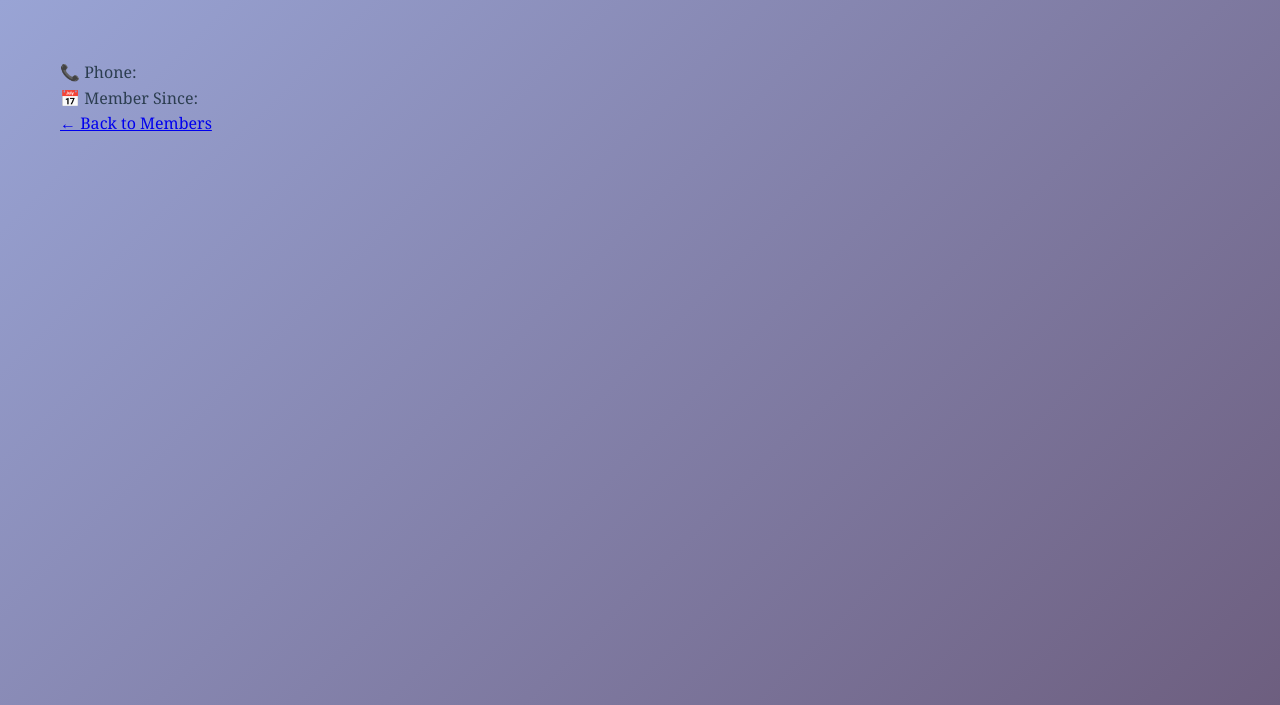
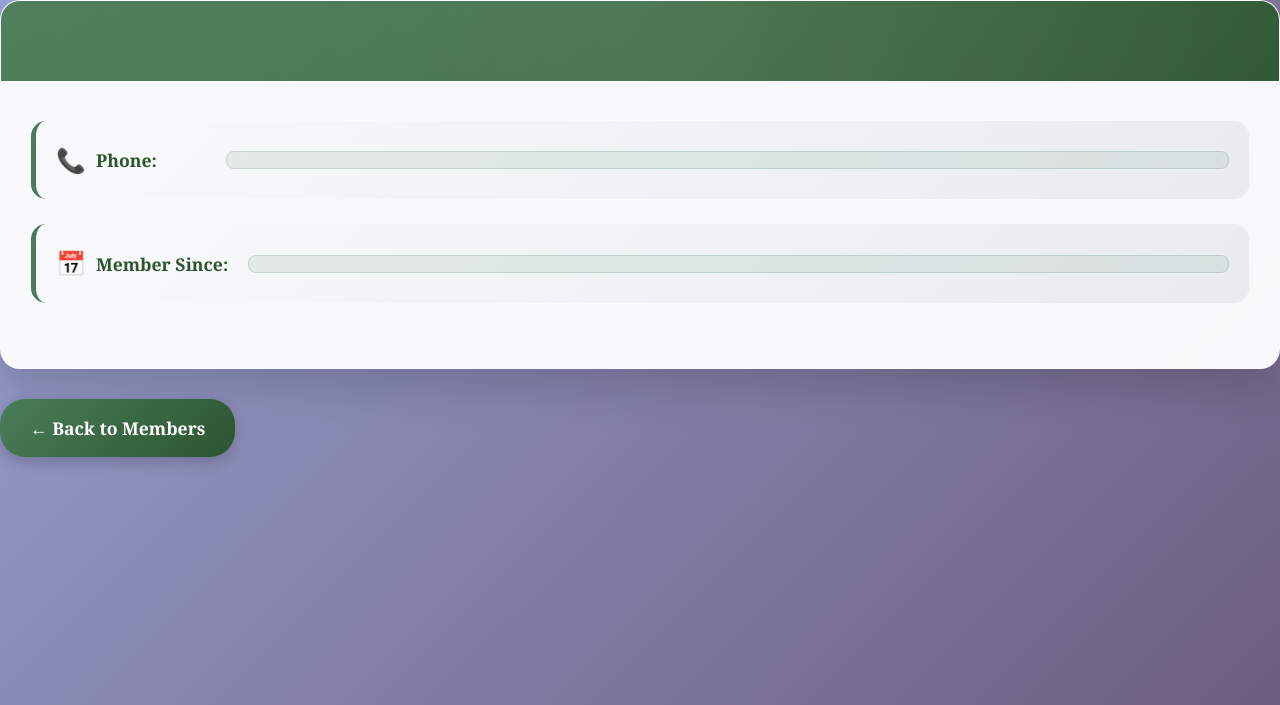
Before and after one commit to Thetatans/Framework_Django, a Python web app: template my_tennis_club/members/templates/details.html in a window 1280 px wide. Shown: the top 705 px of the page. Run offline with Jinja, Linux system fonts and the light colour scheme; the template is opened without the code that fills it, so the values that code supplies are empty.

Commit message:
cuarto commit(diseño de details terminado y primer versionamiento de my_tennis_club)

```diff
--- a/my_tennis_club/members/templates/details.html
+++ b/my_tennis_club/members/templates/details.html
@@ -7,7 +7,7 @@
 
 {% block content %}
 
-   <div class="container">
+   <div class="container-details">
         <div class="member-card">
             <div class="member-header">
                 <h1 class="member-name">{{ mymember.firstname }} {{ mymember.lastname }}</h1>
--- a/my_tennis_club/members/templates/master.html
+++ b/my_tennis_club/members/templates/master.html
@@ -155,6 +155,152 @@
 
 
 /diseño de details.html*/
+.container-details {
+            max-width: 600px;
+            margin: 0 auto;
+            padding: 40px 20px;
+            animation: fadeIn 0.8s ease-out;
+        }
+ .member-card {
+            background: rgba(255, 255, 255, 0.95);
+            border-radius: 20px;
+            padding: 0;
+            box-shadow: 0 20px 40px rgba(0, 0, 0, 0.15);
+            backdrop-filter: blur(10px);
+            border: 1px solid rgba(255, 255, 255, 0.2);
+            overflow: hidden;
+            transition: transform 0.3s ease;
+            animation: slideUp 0.8s ease-out 0.2s both;
+        }
+
+        .member-card:hover {
+            transform: translateY(-5px);
+            box-shadow: 0 25px 50px rgba(0, 0, 0, 0.2);
+        }
+
+        .member-header {
+            background: linear-gradient(135deg, #4a7c59 0%, #2c5530 100%);
+            padding: 40px 30px;
+            text-align: center;
+            position: relative;
+            overflow: hidden;
+        }
+
+        .member-header::before {
+            content: '';
+            position: absolute;
+            top: -50%;
+            left: -50%;
+            width: 200%;
+            height: 200%;
+            background: radial-gradient(circle, rgba(255, 255, 255, 0.1) 0%, transparent 70%);
+            animation: rotate 20s linear infinite;
+        }
+
+        .member-name {
+            color: white;
+            font-size: 2.2rem;
+            font-weight: 700;
+            margin: 0;
+            position: relative;
+            z-index: 2;
+            text-shadow: 2px 2px 4px rgba(0, 0, 0, 0.3);
+            animation: fadeInDown 0.8s ease-out 0.4s both;
+        }
+
+        .member-info {
+            padding: 40px 30px;
+        }
+
+        .info-item {
+            display: flex;
+            align-items: center;
+            margin-bottom: 25px;
+            padding: 20px;
+            background: linear-gradient(135deg, #f8f9fa 0%, #e9ecef 100%);
+            border-radius: 15px;
+            border-left: 5px solid #4a7c59;
+            transition: all 0.3s ease;
+            animation: fadeInLeft 0.6s ease-out calc(0.6s + var(--delay, 0s)) both;
+        }
+
+        .info-item:nth-child(1) { --delay: 0.1s; }
+        .info-item:nth-child(2) { --delay: 0.2s; }
+
+        .info-item:hover {
+            transform: translateX(10px);
+            box-shadow: 0 8px 20px rgba(74, 124, 89, 0.2);
+            border-left-width: 8px;
+        }
+
+        .info-label {
+            display: flex;
+            align-items: center;
+            font-weight: 600;
+            color: #2c5530;
+            font-size: 1.1rem;
+            min-width: 150px;
+            margin-right: 20px;
+        }
+
+        .icon {
+            font-size: 1.5rem;
+            margin-right: 10px;
+            animation: bounce 2s infinite;
+        }
+
+        .info-value {
+            flex: 1;
+            font-size: 1.1rem;
+            color: #495057;
+            font-weight: 500;
+            padding: 8px 15px;
+            background: rgba(74, 124, 89, 0.1);
+            border-radius: 8px;
+            border: 1px solid rgba(74, 124, 89, 0.2);
+        }
+
+        .back-button {
+            display: inline-block;
+            margin-top: 30px;
+            padding: 15px 30px;
+            background: linear-gradient(135deg, #4a7c59 0%, #2c5530 100%);
+            color: white;
+            text-decoration: none;
+            border-radius: 25px;
+            font-weight: 600;
+            font-size: 1.1rem;
+            transition: all 0.3s ease;
+            box-shadow: 0 5px 15px rgba(0, 0, 0, 0.2);
+            animation: fadeInUp 0.6s ease-out 0.8s both;
+            position: relative;
+            overflow: hidden;
+        }
+
+        .back-button::before {
+            content: '';
+            position: absolute;
+            top: 50%;
+            left: -100%;
+            width: 100%;
+            height: 100%;
+            background: linear-gradient(90deg, transparent, rgba(255, 255, 255, 0.2), transparent);
+            transition: left 0.6s ease;
+        }
+
+        .back-button:hover::before {
+            left: 100%;
+        }
+
+        .back-button:hover {
+            transform: translateY(-3px);
+            box-shadow: 0 8px 25px rgba(0, 0, 0, 0.3);
+            background: linear-gradient(135deg, #5d8f66 0%, #3a6040 100%);
+        }
+
+
+
+
 
 
 /*diseño del main.html*/
```
